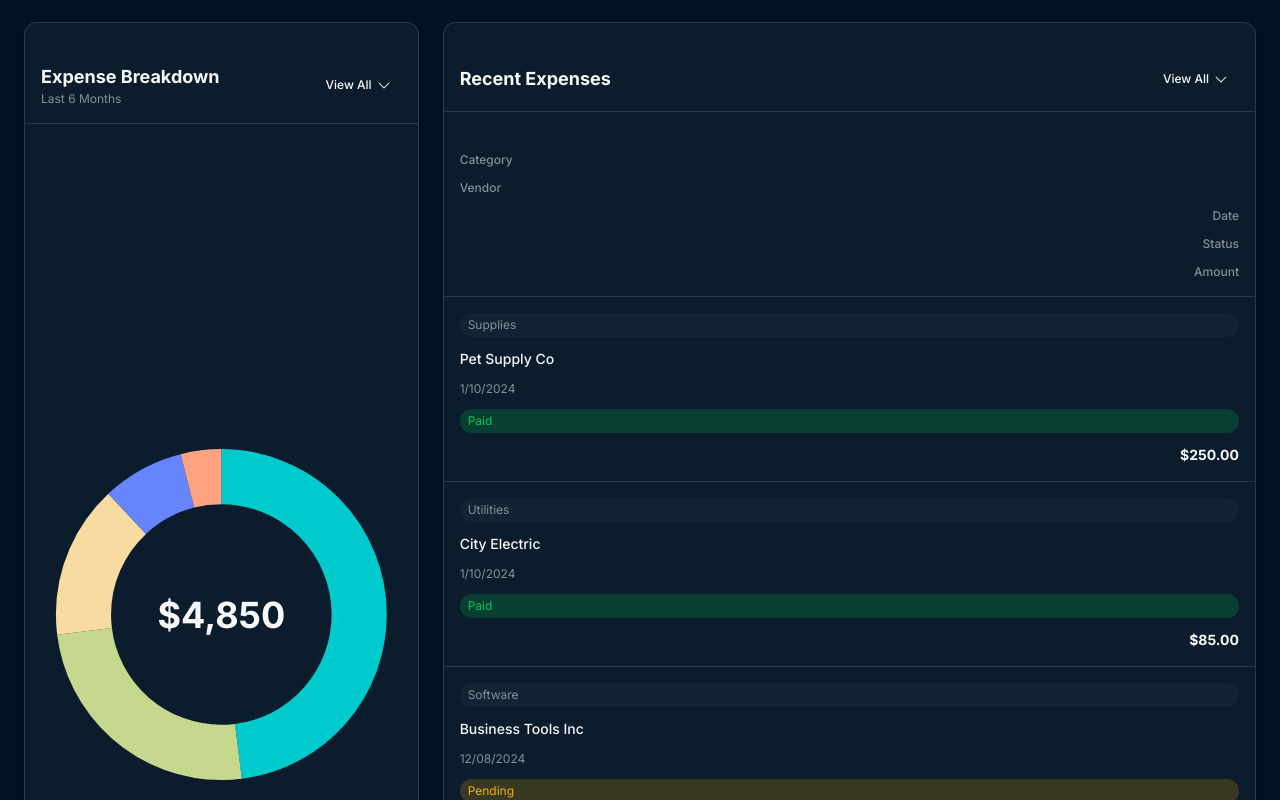
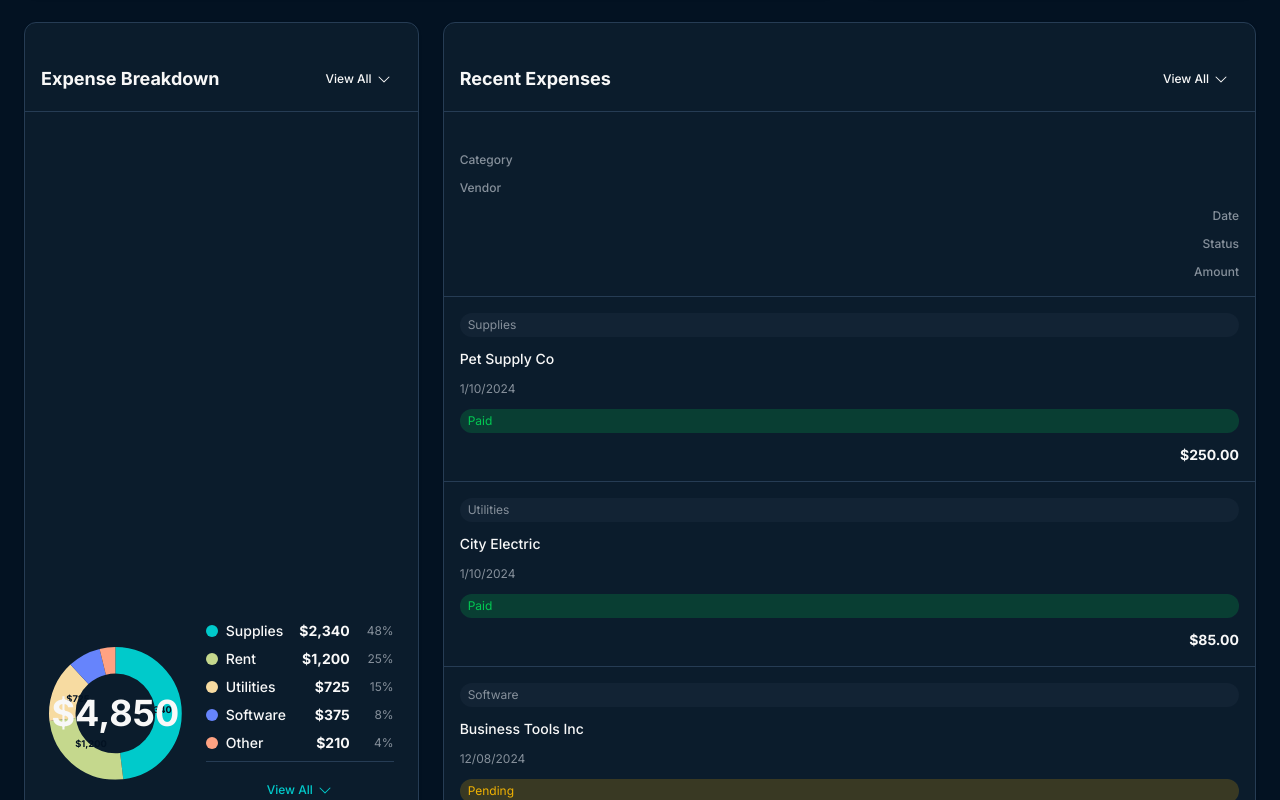
Before and after one commit to JimmysRanch/126, a React (Vite) app: page /finances/expenses in a window 1280 px wide. Shown: the part 1040-1840 px from the top of the page. Built offline with nearby package versions, Linux system fonts and the light colour scheme.

Commit message:
Generated by Spark: I need you to fix the expense breakdown card to match the expense breakdown card in the uploaded image. What do you not understand?

```diff
--- a/src/pages/ExpensesDetail.tsx
+++ b/src/pages/ExpensesDetail.tsx
@@ -263,18 +263,15 @@ export function ExpensesDetail() {
         <div className="grid grid-cols-1 lg:grid-cols-3 gap-4 md:gap-6">
           <Card className="border-border flex flex-col">
             <div className="p-3 md:p-4 border-b border-border flex items-center justify-between flex-shrink-0">
-              <div>
-                <h3 className="text-base md:text-lg font-bold">Expense Breakdown</h3>
-                <p className="text-xs text-muted-foreground">Last 6 Months</p>
-              </div>
+              <h3 className="text-base md:text-lg font-bold">Expense Breakdown</h3>
               <Button variant="ghost" size="sm" className="gap-1 text-xs">
                 View All
                 <CaretDown size={14} />
               </Button>
             </div>
-            <div className="p-4 md:p-6 flex-1 flex flex-col">
-              <div className="relative w-full flex-1 mb-6">
-                <svg className="w-full h-full -rotate-90" viewBox="0 0 200 200" preserveAspectRatio="xMidYMid meet">
+            <div className="p-4 md:p-6 flex-1 flex items-center gap-6">
+              <div className="relative flex-1 aspect-square max-w-[280px]">
+                <svg className="w-full h-full -rotate-90" viewBox="0 0 200 200">
                   {breakdownData.map((item, i) => {
                     const offset = currentOffset
                     const dashArray = (item.percentage / 100) * circumference
@@ -287,27 +284,54 @@ export function ExpensesDetail() {
                         r="80"
                         fill="none"
                         stroke={item.color}
-                        strokeWidth="32"
+                        strokeWidth="40"
                         strokeDasharray={`${dashArray} ${circumference}`}
                         strokeDashoffset={-offset}
                         className="transition-all hover:opacity-80 cursor-pointer"
                       />
                     )
                   })}
+                  {(() => {
+                    let labelOffset = 0
+                    return breakdownData.map((item, i) => {
+                      const startAngle = (labelOffset / 100) * 360
+                      const angle = startAngle + (item.percentage / 100) * 360 / 2
+                      const radians = (angle * Math.PI) / 180
+                      const x = 100 + Math.cos(radians) * 60
+                      const y = 100 + Math.sin(radians) * 60
+                      labelOffset += item.percentage
+
+                      if (item.percentage < 10) return null
+
+                      return (
+                        <text
+                          key={`label-${i}`}
+                          x={x}
+                          y={y}
+                          textAnchor="middle"
+                          dominantBaseline="middle"
+                          className="fill-background font-bold text-[14px] rotate-90"
+                          style={{ transformOrigin: `${x}px ${y}px` }}
+                        >
+                          ${item.amount.toLocaleString()}
+                        </text>
+                      )
+                    })
+                  })()}
                 </svg>
                 <div className="absolute inset-0 flex flex-col items-center justify-center">
-                  <span className="text-2xl md:text-3xl lg:text-4xl font-bold">${breakdownData.reduce((sum, item) => sum + item.amount, 0).toLocaleString()}</span>
+                  <span className="text-3xl md:text-4xl font-bold">${breakdownData.reduce((sum, item) => sum + item.amount, 0).toLocaleString()}</span>
                 </div>
               </div>
 
               <div className="space-y-2 flex-shrink-0">
                 {breakdownData.map((item, i) => (
-                  <div key={i} className="flex items-center justify-between">
-                    <div className="flex items-center gap-2 flex-1 min-w-0">
+                  <div key={i} className="flex items-center justify-between gap-4">
+                    <div className="flex items-center gap-2">
                       <div className="w-3 h-3 rounded-full flex-shrink-0" style={{ backgroundColor: item.color }} />
-                      <span className="text-sm font-medium truncate">{item.category}</span>
+                      <span className="text-sm font-medium whitespace-nowrap">{item.category}</span>
                     </div>
-                    <div className="flex items-center gap-3 flex-shrink-0">
+                    <div className="flex items-center gap-3">
                       <span className="text-sm font-bold">${item.amount.toLocaleString()}</span>
                       <span className="text-xs text-muted-foreground w-8 text-right">{item.percentage}%</span>
                     </div>
```
